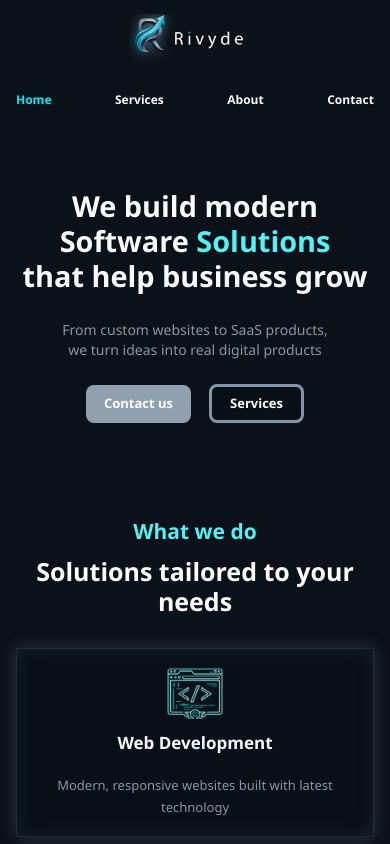
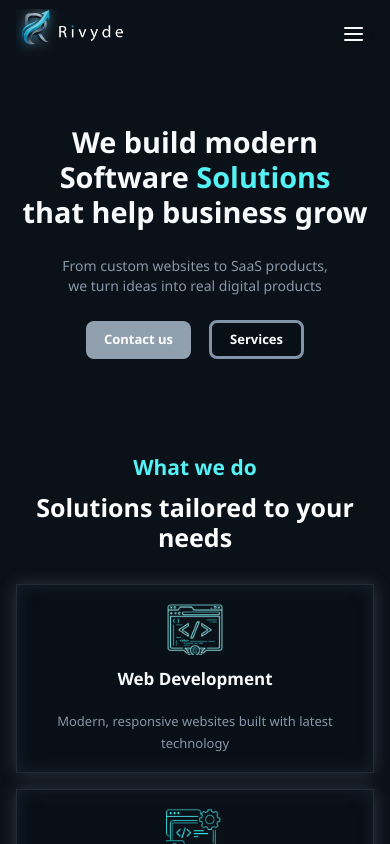
Before and after one commit to RivydeLabs/rivyde-website, a React (Vite) app: page / in a window 390 px wide. Shown: the top 844 px of the page. Built offline with nearby package versions, Linux system fonts and the light colour scheme.

Commit message:
fix: update navbar layout

```diff
--- a/src/components/Navbar.tsx
+++ b/src/components/Navbar.tsx
@@ -1,5 +1,12 @@
-import { AppBar, Box, Button, Container, Stack } from "@mui/material";
-
+import {
+  AppBar,
+  Box,
+  Button,
+  Collapse,
+  Container,
+  IconButton,
+  Stack,
+} from "@mui/material";
 import { useEffect, useState } from "react";
 import logo from "../assets/rivyde-logo.png";
 import { palette } from "../theme";
@@ -8,6 +15,7 @@ const navItems = ["Home", "Services", "About", "Contact"];
 
 export default function Navbar() {
   const [activeSection, setActiveSection] = useState("home");
+  const [mobileMenuOpen, setMobileMenuOpen] = useState(false);
 
   useEffect(() => {
     const sectionIds = navItems.map((item) => item.toLowerCase());
@@ -50,17 +58,13 @@ export default function Navbar() {
       <Container maxWidth="xl">
         <Stack
           component="nav"
-          direction={{ xs: "column", sm: "row" }}
+          direction="row"
           sx={{
             alignItems: "center",
-            minHeight: { xs: "auto", md: 84, lg: 72 },
-            py: { xs: 1.75, sm: 0 },
-            gap: { xs: 1.5, sm: 3, md: "clamp(24px, 7vw, 108px)" },
-            justifyContent: {
-              xs: "center",
-              sm: "space-between",
-              md: "flex-end",
-            },
+            minHeight: { xs: 68, md: 84, lg: 72 },
+            py: 0,
+            gap: { xs: 2, sm: 3, md: "clamp(24px, 7vw, 108px)" },
+            justifyContent: { xs: "space-between", md: "flex-end" },
           }}
         >
           <Box
@@ -68,20 +72,63 @@ export default function Navbar() {
             src={logo}
             alt="Rivyde"
             sx={{
-              mr: { xs: 0, sm: "auto" },
-              width: { xs: 132, sm: 152, md: "clamp(148px, 13vw, 190px)" },
+              mr: { xs: 0, md: "auto" },
+              width: { xs: 124, sm: 152, md: "clamp(148px, 13vw, 190px)" },
               height: "auto",
               objectFit: "contain",
               display: "block",
             }}
           />
+          <IconButton
+            aria-label={
+              mobileMenuOpen ? "Close navigation menu" : "Open navigation menu"
+            }
+            aria-expanded={mobileMenuOpen}
+            onClick={() => setMobileMenuOpen((open) => !open)}
+            sx={{
+              display: { xs: "inline-flex", md: "none" },
+              width: 42,
+              height: 42,
+              color: palette.text,
 
+              bgcolor: "rgba(8, 16, 24, 0.42)",
+              "&:hover": {
+                color: palette.cyan,
+                borderColor: "rgba(85, 242, 245, 0.55)",
+                bgcolor: "rgba(8, 16, 24, 0.62)",
+              },
+            }}
+          >
+            <Box
+              aria-hidden="true"
+              sx={{
+                width: 19,
+                height: 14,
+                display: "flex",
+                flexDirection: "column",
+                justifyContent: "space-between",
+              }}
+            >
+              {[0, 1, 2].map((line) => (
+                <Box
+                  key={line}
+                  sx={{
+                    height: 2,
+                    width: "100%",
+                    borderRadius: 1,
+                    bgcolor: "currentColor",
+                  }}
+                />
+              ))}
+            </Box>
+          </IconButton>
           <Stack
             direction="row"
             sx={{
               alignItems: "center",
-              width: { xs: "100%", sm: "auto" },
-              justifyContent: { xs: "space-between", sm: "center" },
+              display: { xs: "none", md: "flex" },
+              width: "auto",
+              justifyContent: "center",
               gap: { xs: 1, sm: 2.5, md: "clamp(42px, 8vw, 118px)" },
               overflowX: "auto",
             }}
@@ -106,7 +153,6 @@ export default function Navbar() {
               </Button>
             ))}
           </Stack>
-
           <Button
             href="#contact"
             variant="contained"
@@ -116,15 +162,45 @@ export default function Navbar() {
               color: "white",
               fontSize: 13,
               boxShadow: "none",
-              "&:hover": {
-                bgcolor: "#2498b6",
-                boxShadow: "none",
-              },
+              "&:hover": { bgcolor: "#2498b6", boxShadow: "none" },
             }}
           >
             Let's Talk
           </Button>
         </Stack>
+        <Collapse in={mobileMenuOpen} timeout={220}>
+          <Stack
+            sx={{
+              display: { xs: "flex", md: "none" },
+              py: 1,
+              borderTop: "1px solid rgba(129, 148, 168, 0.18)",
+              gap: 0.25,
+            }}
+          >
+            {navItems.map((item) => (
+              <Button
+                key={item}
+                href={`#${item.toLowerCase()}`}
+                onClick={() => setMobileMenuOpen(false)}
+                sx={{
+                  justifyContent: "flex-start",
+                  color:
+                    activeSection === item.toLowerCase()
+                      ? "#00edf5"
+                      : palette.text,
+                  fontSize: 13,
+                  px: 0,
+                  py: 1,
+                  minWidth: "auto",
+                  transition: "color 180ms ease",
+                  "&:hover": { color: palette.cyan },
+                }}
+              >
+                {item}
+              </Button>
+            ))}
+          </Stack>
+        </Collapse>
       </Container>
     </AppBar>
   );
```
